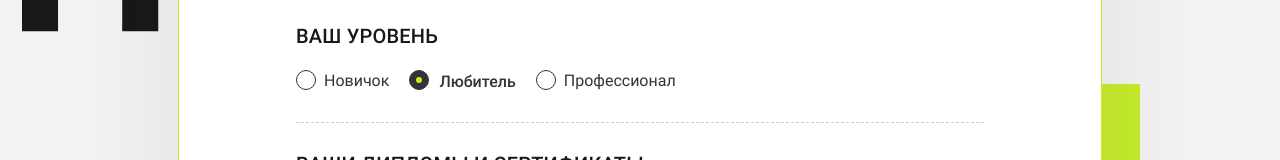
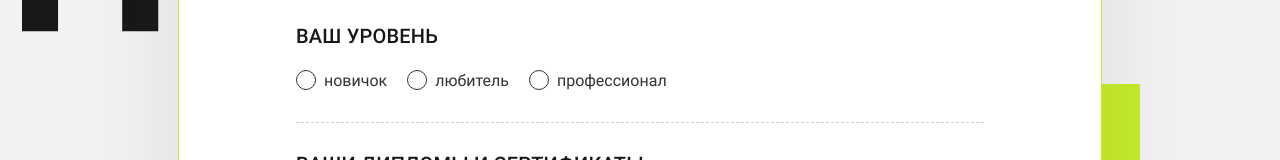
Before and after one commit to Mikhail-Sakharov/fitfriends-angular, an Angular app: page /coach in a window 1280 px wide. Shown: the part 273-433 px from the top of the page. Built offline with nearby package versions, Linux system fonts and the light colour scheme.

Commit message:
feat: отрисовывает инпуты выбора уровня подготовки, добавляет обработчик

```diff
--- a/src/app/pages/sign-up-questionnaire-coach/sign-up-questionnaire-coach.component.html
+++ b/src/app/pages/sign-up-questionnaire-coach/sign-up-questionnaire-coach.component.html
@@ -38,25 +38,20 @@
                 <div class="questionnaire-coach__block">
                   <span class="questionnaire-coach__legend">Ваш уровень</span>
                   <div class="custom-toggle-radio custom-toggle-radio--big questionnaire-coach__radio">
-                    <div class="custom-toggle-radio__block">
+                    <div
+                      *ngFor="let trainingLevel of trainingLevels"
+                      class="custom-toggle-radio__block"
+                    >
                       <label>
-                        <input type="radio" name="level">
+                        <input
+                          [checked]="selectedTrainingLevel === trainingLevel"
+                          (change)="handleTrainingLevelInputChange(trainingLevel)"
+                          type="radio" name="level"
+                        >
                         <span class="custom-toggle-radio__icon"></span>
-                        <span class="custom-toggle-radio__label">Новичок</span>
-                      </label>
-                    </div>
-                    <div class="custom-toggle-radio__block">
-                      <label>
-                        <input type="radio" name="level" checked>
-                        <span class="custom-toggle-radio__icon"></span>
-                        <span class="custom-toggle-radio__label">Любитель</span>
-                      </label>
-                    </div>
-                    <div class="custom-toggle-radio__block">
-                      <label>
-                        <input type="radio" name="level">
-                        <span class="custom-toggle-radio__icon"></span>
-                        <span class="custom-toggle-radio__label">Профессионал</span>
+                        <span class="custom-toggle-radio__label">
+                          {{trainingLevel}}
+                        </span>
                       </label>
                     </div>
                   </div>
--- a/src/app/pages/sign-up-questionnaire-coach/sign-up-questionnaire-coach.component.ts
+++ b/src/app/pages/sign-up-questionnaire-coach/sign-up-questionnaire-coach.component.ts
@@ -1,5 +1,5 @@
 import {Component, OnInit} from '@angular/core';
-import {TrainingType} from 'src/app/app.constant';
+import {TrainingLevel, TrainingType} from 'src/app/app.constant';
 import {CoachQuestionnaireStateService} from 'src/app/services/coach-questionnaire-state/coach-questionnaire-state.service';
 import {SignUpStateService} from 'src/app/services/sign-up-state.service';
 
@@ -12,6 +12,9 @@ export class SignUpQuestionnaireCoachComponent implements OnInit {
   public trainingTypes = Object.values(TrainingType);
   public selectedTrainigTypes: TrainingType[] = [];
 
+  public trainingLevels = Object.values(TrainingLevel);
+  public selectedTrainingLevel: TrainingLevel | null = null;
+
   constructor(
     private signUpStateService: SignUpStateService,
     private coachQuestionnaireStateService: CoachQuestionnaireStateService
@@ -19,6 +22,7 @@ export class SignUpQuestionnaireCoachComponent implements OnInit {
 
   public ngOnInit(): void {
     this.selectedTrainigTypes = this.coachQuestionnaireStateService.selectedTrainigTypes;
+    this.selectedTrainingLevel = this.coachQuestionnaireStateService.selectedTrainingLevel;
   }
 
   public handleTrainingTypeInputChange(trainingType: TrainingType) {
@@ -29,6 +33,11 @@ export class SignUpQuestionnaireCoachComponent implements OnInit {
       this.selectedTrainigTypes = [...this.selectedTrainigTypes, trainingType];
       this.coachQuestionnaireStateService.selectedTrainigTypes = [...this.coachQuestionnaireStateService.selectedTrainigTypes, trainingType];
     }
+  }
+
+  public handleTrainingLevelInputChange(trainingLevel: TrainingLevel) {
+    this.selectedTrainingLevel = trainingLevel;
+    this.coachQuestionnaireStateService.selectedTrainingLevel = trainingLevel;
   }
 
   public handleSubmitButtonClick(evt: Event) {
@@ -43,5 +52,6 @@ export class SignUpQuestionnaireCoachComponent implements OnInit {
     console.log(this.signUpStateService.userRole);
 
     console.log(this.selectedTrainigTypes);
+    console.log(this.selectedTrainingLevel);
   }
 }
```
